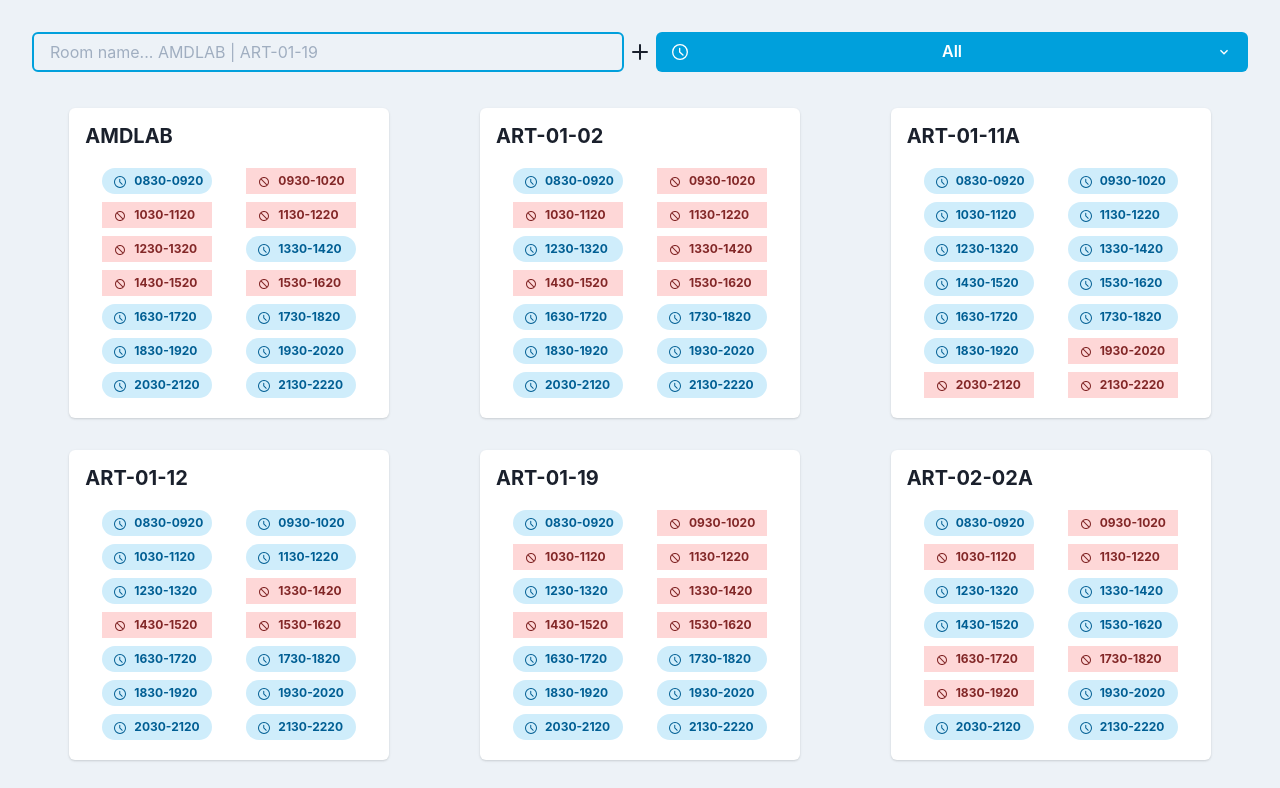
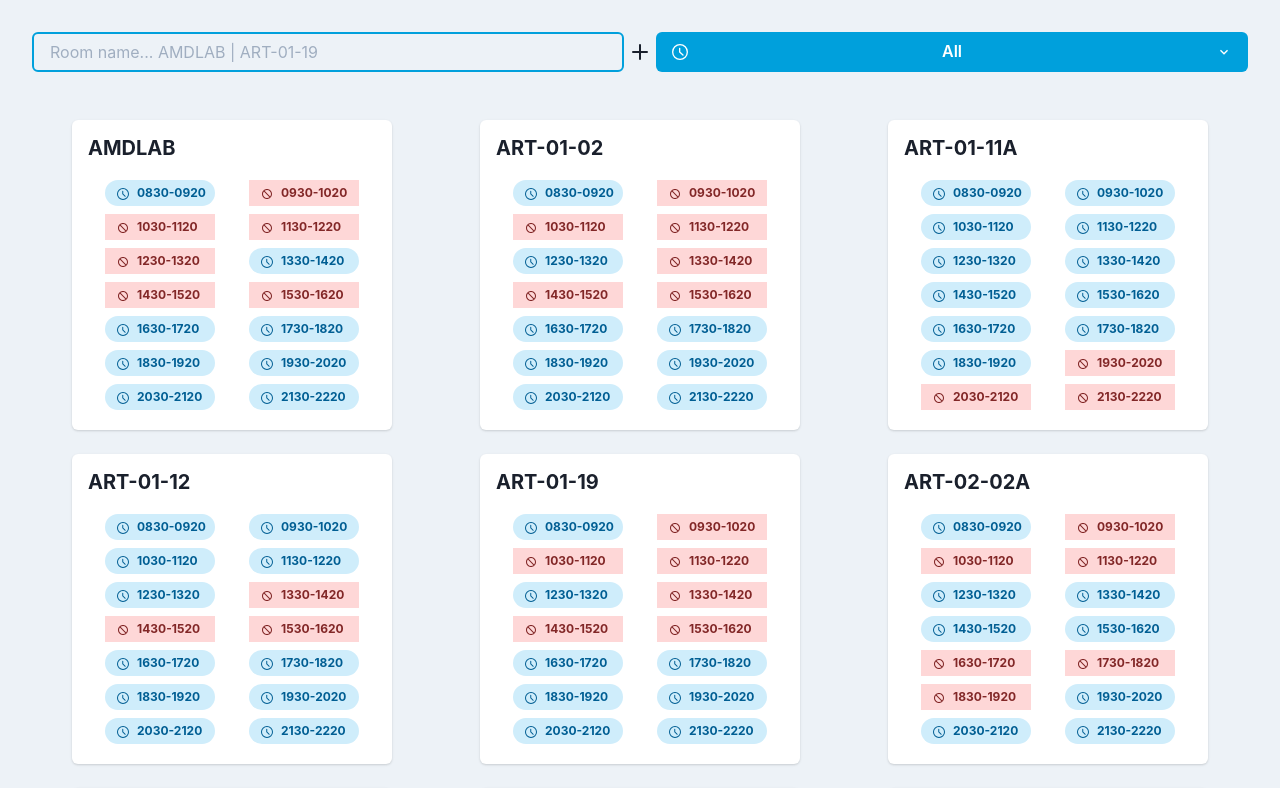
Before and after one commit to OkkarMin/where-to-mug, a Next.js app: page / in a window 1280 px wide. Shown: the top 788 px of the page. Built offline with nearby package versions, Linux system fonts and the light colour scheme.

Commit message:
style: :lipstick: Change spacing and margin of FreeRoomsCardList

```diff
--- a/src/components/FreeRoomsCardList.tsx
+++ b/src/components/FreeRoomsCardList.tsx
@@ -13,7 +13,7 @@ export const FreeRoomsCardList: FC<{
   const rooms = Object.keys(room_occupancy[stringDay]).sort();
 
   return (
-    <SimpleGrid minChildWidth="340px" spacing="4" mt="1" px={["4", "8"]}>
+    <SimpleGrid minChildWidth="340px" spacing="2" mt="4" px={["4", "8"]}>
       {rooms
         .filter((room: string) => {
           const hasRoomName = room.includes(searchText.toUpperCase());
```
